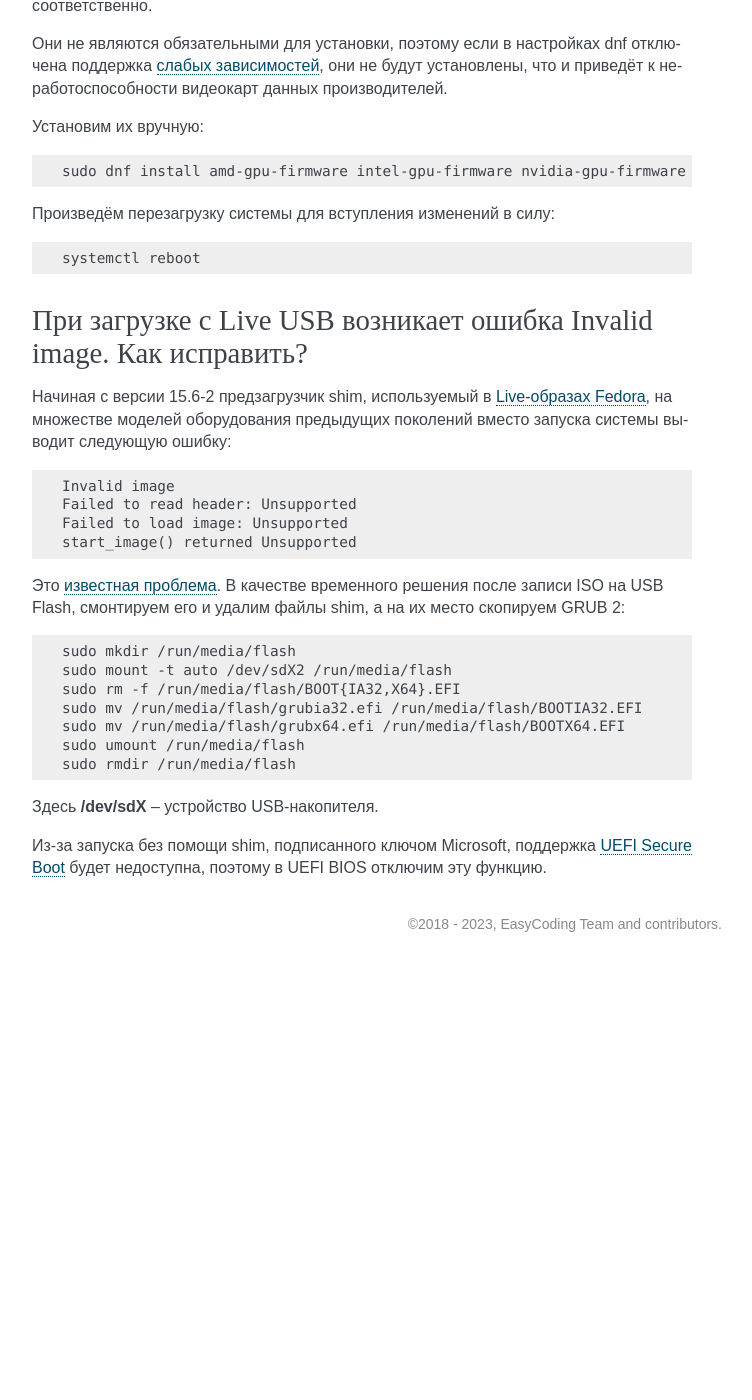
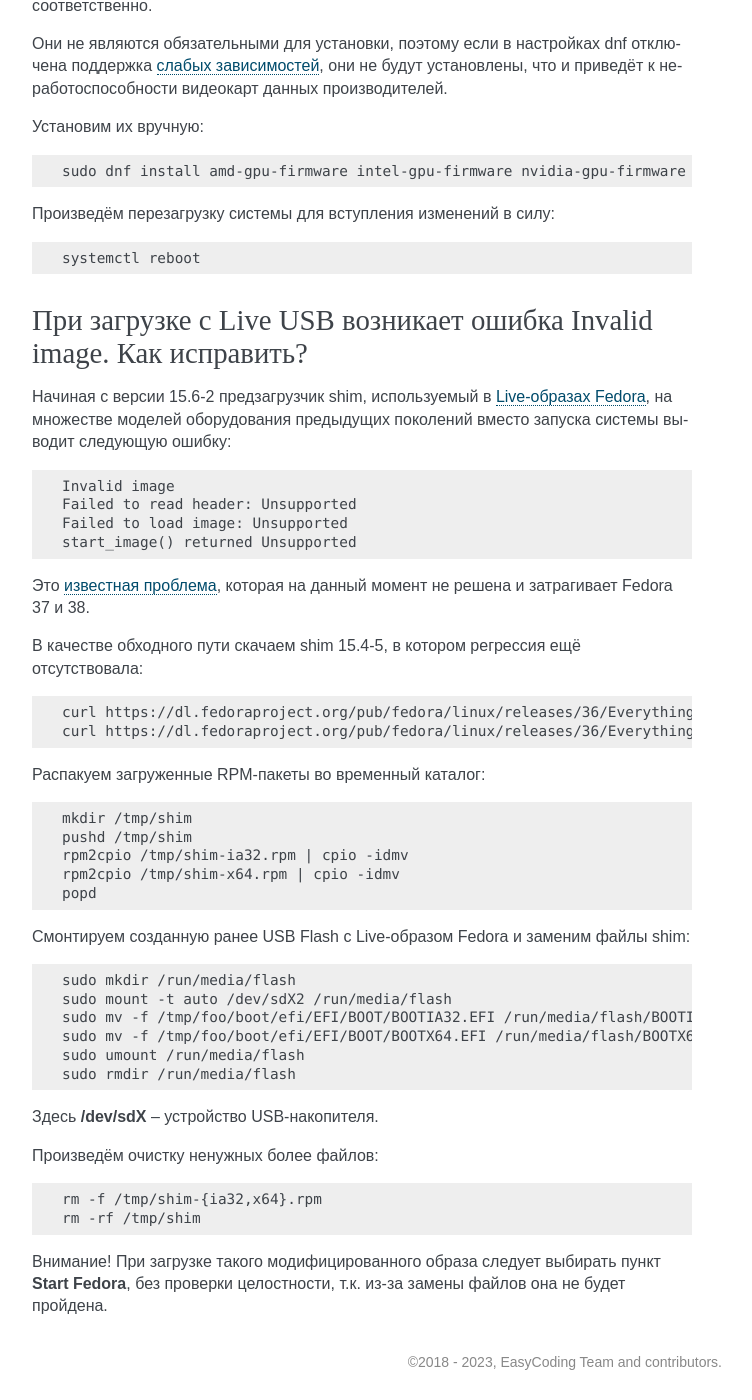
Before and after one commit to RussianFedora/FAQ, a Sphinx documentation site: the page built from source/tips-and-tricks.rst, in a window 1280 px wide and 1400 px high, scrolled down 14710 px. Shown: the whole window, without its empty margins (388-1140 px from the left). Built offline with Sphinx 7.4.7, drawn with Linux system fonts in a browser that asks for light colours; comment, search, counter and statistics services are not loaded; before the commit the page ends 15672 px from its top, so only the background shows below that.

Commit message:
Updated usb-invalid-image question to allow Secure Boot.

```diff
--- a/source/tips-and-tricks.rst
+++ b/source/tips-and-tricks.rst
@@ -785,7 +785,7 @@
 
     systemctl reboot
 
-.. index:: flash, usb, live, installation, grub, shim, boot
+.. index:: flash, usb, live, installation, grub, shim, boot, workaround, curl, rpm2cpio
 .. _usb-invalid-image:
 
 При загрузке с Live USB возникает ошибка Invalid image. Как исправить?
@@ -800,18 +800,43 @@
     Failed to load image: Unsupported
     start_image() returned Unsupported
 
-Это `известная проблема <https://bugzilla.redhat.com/show_bug.cgi?id=2113005>`__. В качестве временного решения после записи ISO на USB Flash, смонтируем его и удалим файлы shim, а на их место скопируем GRUB 2:
+Это `известная проблема <https://bugzilla.redhat.com/show_bug.cgi?id=2113005>`__, которая на данный момент не решена и затрагивает Fedora 37 и 38.
+
+В качестве обходного пути скачаем shim 15.4-5, в котором регрессия ещё отсутствовала:
+
+.. code-block:: text
+
+    curl https://dl.fedoraproject.org/pub/fedora/linux/releases/36/Everything/x86_64/os/Packages/s/shim-ia32-15.4-5.x86_64.rpm -o /tmp/shim-ia32.rpm
+    curl https://dl.fedoraproject.org/pub/fedora/linux/releases/36/Everything/x86_64/os/Packages/s/shim-x64-15.4-5.x86_64.rpm -o /tmp/shim-x64.rpm
+
+Распакуем загруженные RPM-пакеты во временный каталог:
+
+.. code-block:: text
+
+    mkdir /tmp/shim
+    pushd /tmp/shim
+    rpm2cpio /tmp/shim-ia32.rpm | cpio -idmv
+    rpm2cpio /tmp/shim-x64.rpm | cpio -idmv
+    popd
+
+Смонтируем созданную ранее USB Flash с Live-образом Fedora и заменим файлы shim:
 
 .. code-block:: text
 
     sudo mkdir /run/media/flash
     sudo mount -t auto /dev/sdX2 /run/media/flash
-    sudo rm -f /run/media/flash/BOOT{IA32,X64}.EFI
-    sudo mv /run/media/flash/grubia32.efi /run/media/flash/BOOTIA32.EFI
-    sudo mv /run/media/flash/grubx64.efi /run/media/flash/BOOTX64.EFI
+    sudo mv -f /tmp/foo/boot/efi/EFI/BOOT/BOOTIA32.EFI /run/media/flash/BOOTIA32.EFI
+    sudo mv -f /tmp/foo/boot/efi/EFI/BOOT/BOOTX64.EFI /run/media/flash/BOOTX64.EFI
     sudo umount /run/media/flash
     sudo rmdir /run/media/flash
 
 Здесь **/dev/sdX** -- устройство USB-накопителя.
 
-Из-за запуска без помощи shim, подписанного ключом Microsoft, поддержка :ref:`UEFI Secure Boot <secure-boot>` будет недоступна, поэтому в UEFI BIOS отключим эту функцию.
+Произведём очистку ненужных более файлов:
+
+.. code-block:: text
+
+    rm -f /tmp/shim-{ia32,x64}.rpm
+    rm -rf /tmp/shim
+
+Внимание! При загрузке такого модифицированного образа следует выбирать пункт **Start Fedora**, без проверки целостности, т.к. из-за замены файлов она не будет пройдена.
```
